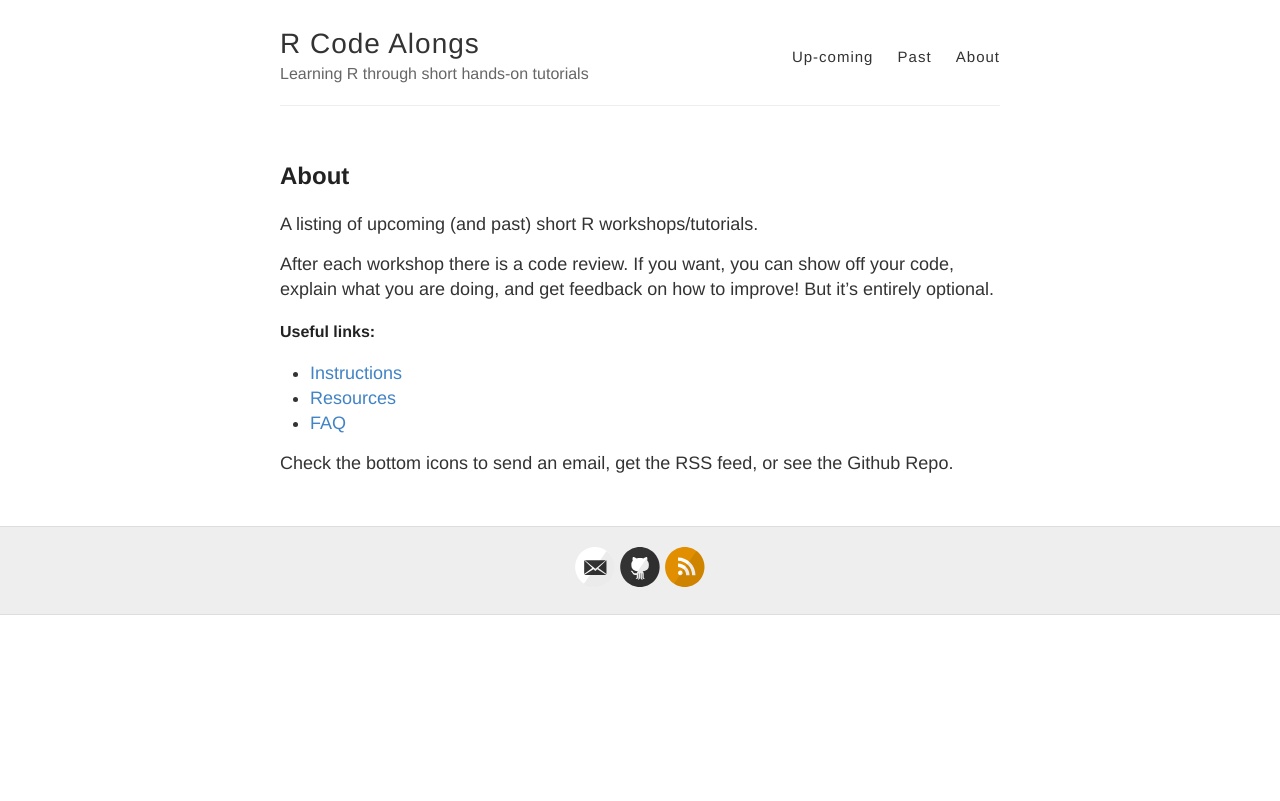
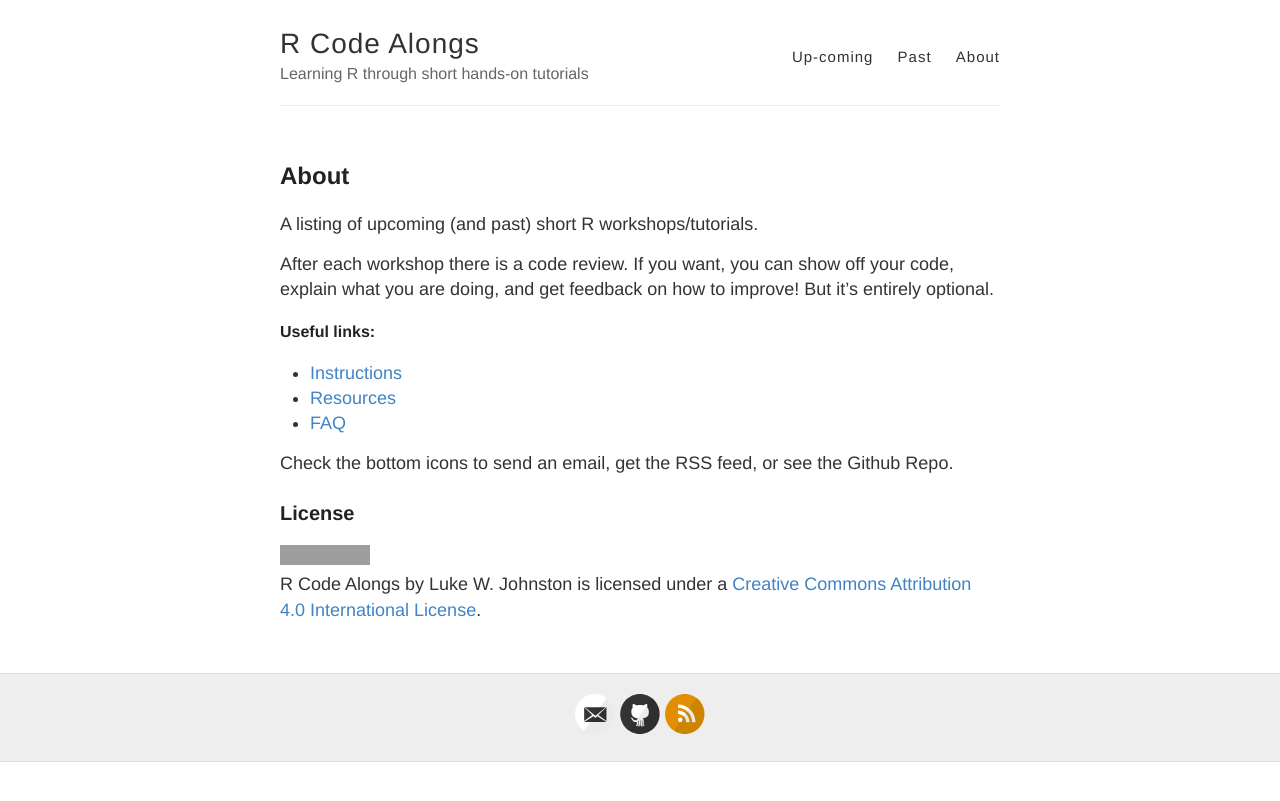
Before and after one commit to codeasmanuscript/code-along, a Jekyll site: the page built from about.md, in a window 1280 px wide. Shown: the top 801 px of the page. Built offline with Jekyll 4.4.1, drawn with Linux system fonts in a browser that asks for light colours; grey boxes are pictures that could not be loaded.

Commit message:
Added license file and license info to website:

```diff
--- a/_config.yml
+++ b/_config.yml
@@ -79,7 +79,7 @@
 
 # Exclude these files from your production _site
 exclude:
-  - LICENSE
+  - LICENSE.md
   - README.md
   - R
 
--- a/about.md
+++ b/about.md
@@ -17,3 +17,7 @@
 - [FAQ]({{ site.github.url }}/faq)
 
 Check the bottom icons to send an email, get the RSS feed, or see the Github Repo.
+
+## License
+
+<a rel="license" href="http://creativecommons.org/licenses/by/4.0/"><img alt="Creative Commons License" style="border-width:0" src="https://i.creativecommons.org/l/by/4.0/88x31.png" /></a><br />R Code Alongs by Luke W. Johnston is licensed under a <a rel="license" href="http://creativecommons.org/licenses/by/4.0/">Creative Commons Attribution 4.0 International License</a>.
```
Also changed, not shown: LICENSE.md (added).
